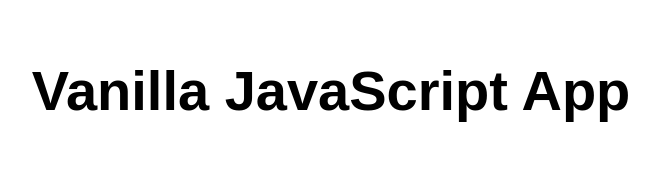
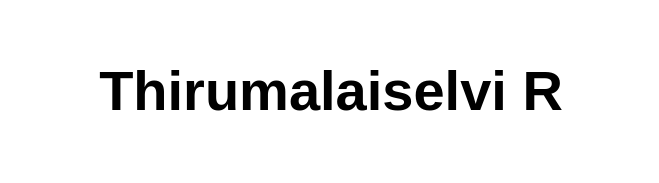
Before and after one commit to THIRUMALAI-SELVI/Thirumalaiselvi-R, a website: page src/index.html in a window 1280 px wide. Shown: the whole page, without its empty margins (309-968 px from the left). Drawn offline with Linux system fonts and the light colour scheme.

Commit message:
Update index.html

```diff
--- a/src/index.html
+++ b/src/index.html
@@ -10,7 +10,7 @@
 
 <body>
   <main>
-    <h1>Vanilla JavaScript App</h1>
+    <h1>Thirumalaiselvi R</h1>
   </main>
 </body>
 
```
